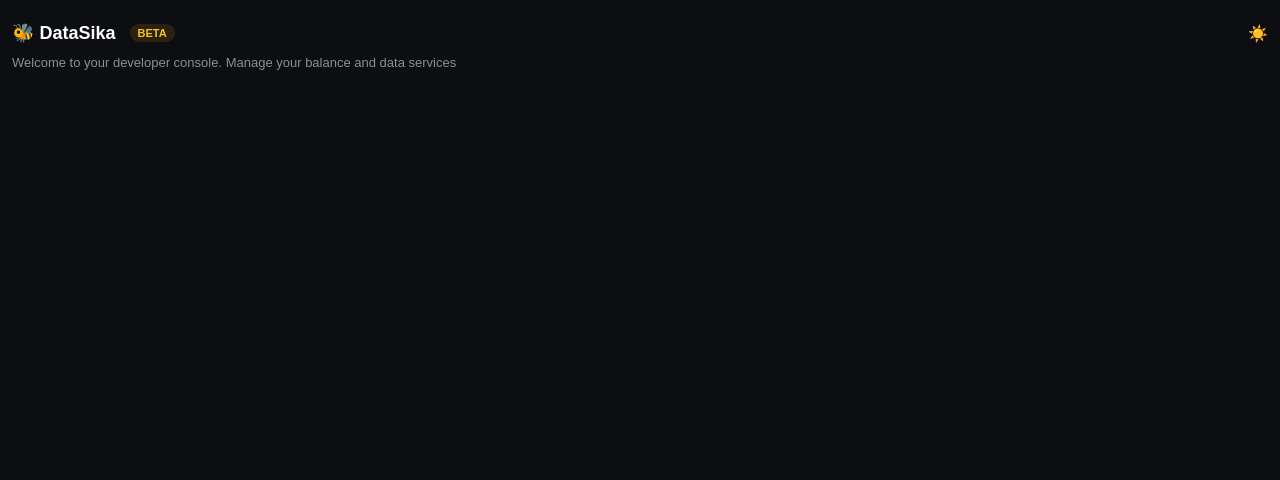
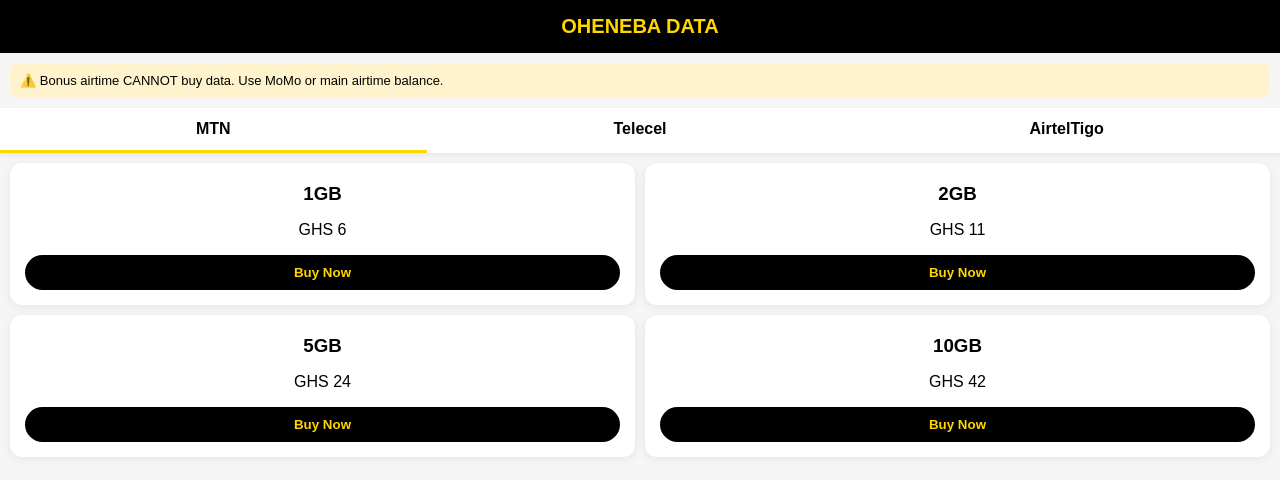
Before and after one commit to oheneaba/oheneba-data, a plain HTML site: page index.html in a window 1280 px wide. Drawn offline with Linux system fonts and the light colour scheme.

Commit message:
Update index.html

```diff
--- a/index.html
+++ b/index.html
@@ -1,35 +1,76 @@
 <!DOCTYPE html>
 <html>
 <head>
-<meta charset="UTF-8">
-<meta name="viewport" content="width=device-width, initial-scale=1.0">
-<title>Oheneba Data - Developer Console</title>
+<meta name="viewport" content="width=device-width, initial-scale=1">
+<title>Oheneba Data - Cheap Data Bundles Ghana</title>
 <script src="https://js.paystack.co/v1/inline.js"></script>
 <style>
-*{margin:0;padding:0;box-sizing:border-box;font-family:sans-serif}
-body{background:#0d0e12;color:white;padding:12px;padding-bottom:80px}
-.top{display:flex;justify-content:space-between;align-items:center;padding:10px 0}
-.logo{font-weight:bold;display:flex;align-items:center;gap:6px;font-size:18px}
-.badge{background:#2a2110;color:#f5c518;padding:3px 8px;border-radius:10px;font-size:11px;margin-left:8px}
-.card{background:#1a1c23;border-radius:20px;padding:18px;margin-top:14px}
-.card2{background:linear-gradient(135deg,#1a1c23,#2a2110);border:1px solid #f5c51833}
-.small{font-size:12px;color:#8b8e99;letter-spacing:0.5px}
-.big{font-size:32px;font-weight:900;margin:12px 0}
-.yellowbtn{background:#f5c518;color:black;border:none;padding:8px 16px;border-radius:20px;font-weight:bold}
-input,select{background:#0d0e12;border:1px solid #2a2e39;color:white;padding:12px;border-radius:10px;width:100%;margin-top:10px}
-.buy{background:#f5c518;color:black;border:none;width:100%;padding:14px;border-radius:12px;font-weight:900;margin-top:12px;font-size:15px}
-.nav{position:fixed;bottom:0;left:0;right:0;background:#1a1c23;display:flex;justify-content:space-around;padding:10px 0;border-top:1px solid #222}
-.nav div{text-align:center;font-size:11px;color:#8b8e99}
-.nav .active{color:#f5c518}
-.dot{width:8px;height:8px;background:#ff4444;border-radius:50%;display:inline-block}
-#msg{text-align:center;margin-top:10px;font-size:13px;color:#f5c518}
+body{font-family:Arial;background:#f5f5f5;margin:0}
+.header{background:#000;color:#FFD700;padding:15px;text-align:center;font-weight:bold;font-size:20px}
+.tabs{display:flex;background:white;box-shadow:0 2px 5px #0001}
+.tab{flex:1;padding:12px;text-align:center;font-weight:bold;cursor:pointer;border-bottom:3px solid transparent}
+.tab.active{border-color:#FFD700;color:#000}
+.bundle-grid{display:grid;grid-template-columns:1fr 1fr;gap:10px;padding:10px}
+.bundle{background:white;padding:15px;border-radius:12px;text-align:center;box-shadow:0 2px 8px #0001}
+.bundle h3{margin:5px 0}.bundle button{background:#000;color:#FFD700;border:none;padding:10px 20px;border-radius:20px;width:100%;font-weight:bold}
+.notice{background:#fff3cd;padding:10px;margin:10px;border-radius:8px;font-size:13px}
 </style>
 </head>
 <body>
+<div class="header">OHENEBA DATA</div>
+<div class="notice">⚠️ Bonus airtime CANNOT buy data. Use MoMo or main airtime balance.</div>
 
-<div class="top">
-<div class="logo">🐝 DataSika <span class="badge">BETA</span></div>
-<div>☀️</div>
+<div class="tabs">
+<div class="tab active" onclick="showNet('mtn')">MTN</div>
+<div class="tab" onclick="showNet('telecel')">Telecel</div>
+<div class="tab" onclick="showNet('at')">AirtelTigo</div>
 </div>
 
-<p style="color:#8b8e99;font-size:13px;line-height:18px">Welcome to your developer console. Manage your balance and data services
+<div id="bundles" class="bundle-grid"></div>
+
+<script>
+const bundles = {
+ mtn: [{gb:'1GB',price:6},{gb:'2GB',price:11},{gb:'5GB',price:24},{gb:'10GB',price:42}],
+ telecel: [{gb:'5GB',price:22},{gb:'10GB',price:38},{gb:'15GB',price:55}],
+ at: [{gb:'5GB',price:22},{gb:'10GB',price:40}]
+}
+let currentNet='mtn';
+
+function showNet(net){
+ currentNet=net;
+ document.querySelectorAll('.tab').forEach(t=>t.classList.remove('active'));
+ event.target.classList.add('active');
+ render();
+}
+function render(){
+ let html='';
+ bundles[currentNet].forEach(b=>{
+   html+=`<div class="bundle"><h3>${b.gb}</h3><p>GHS ${b.price}</p><button onclick="buy('${b.gb}',${b.price})">Buy Now</button></div>`;
+ });
+ document.getElementById('bundles').innerHTML=html;
+}
+render();
+
+function buy(gb,price){
+ let phone = prompt(`Enter ${currentNet.toUpperCase()} number to receive ${gb}:`);
+ if(!phone) return;
+ let email = prompt("Enter your email for receipt:");
+
+ let handler = PaystackPop.setup({
+   key: 'pk_live_YOUR_PUBLIC_KEY_HERE', // <- REPLACE WITH YOUR KEY
+   email: email,
+   amount: price*100,
+   currency: 'GHS',
+   metadata: {custom_fields: [{display_name:"Phone",variable_name:"phone",value:phone},{display_name:"Bundle",variable_name:"bundle",value:gb},{display_name:"Network",variable_name:"network",value:currentNet}]},
+   callback: function(response){
+     alert('Payment successful! Ref: '+response.reference+' We will send '+gb+' to '+phone+' now.');
+     // HERE you call your backend API to deliver data
+     fetch('/deliver.php', {method:'POST', body: JSON.stringify({phone,gb,network:currentNet,ref:response.reference})})
+   },
+   onClose: function(){ alert('Payment cancelled'); }
+ });
+ handler.openIframe();
+}
+</script>
+</body>
+</html>
```
